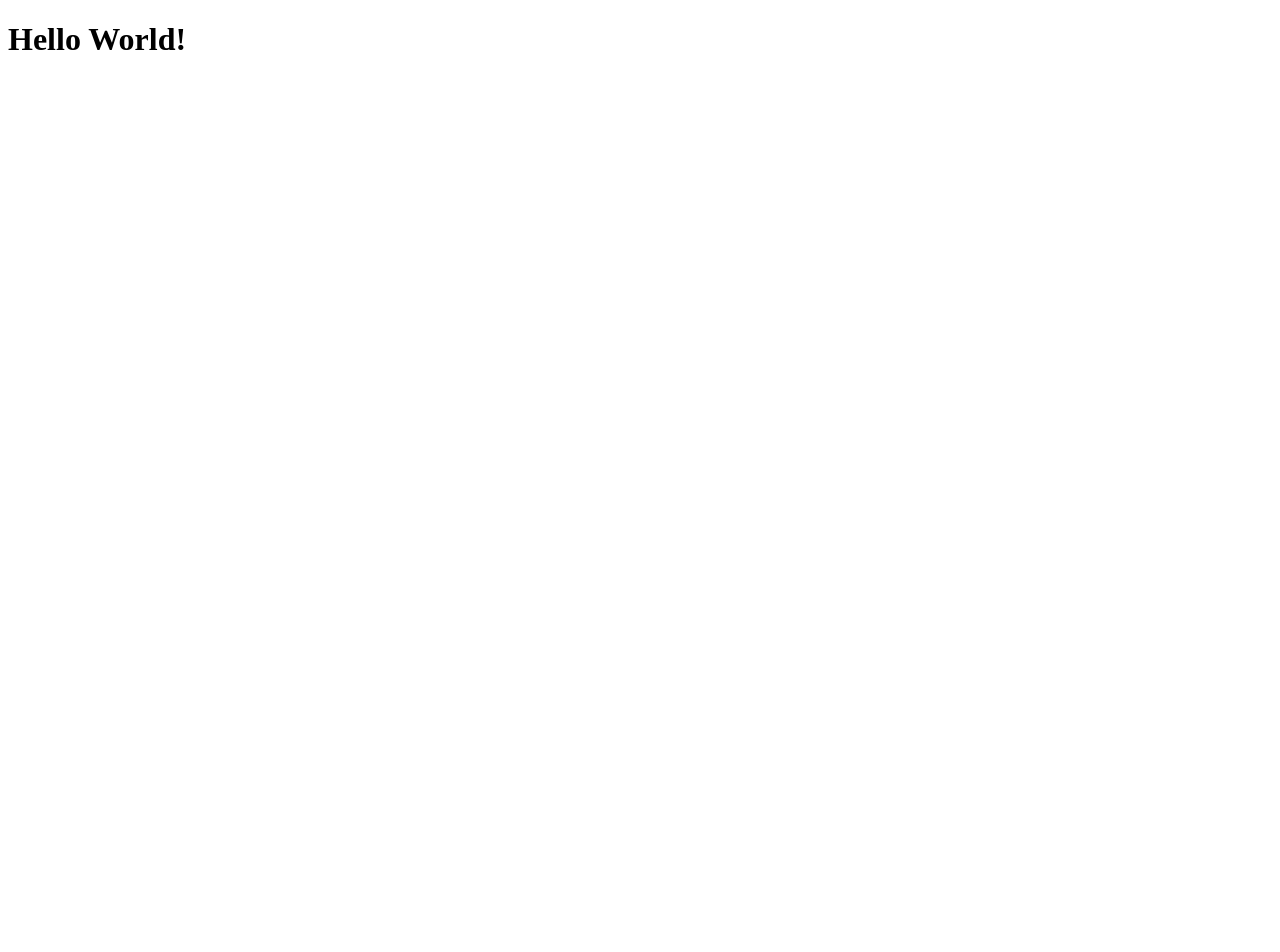
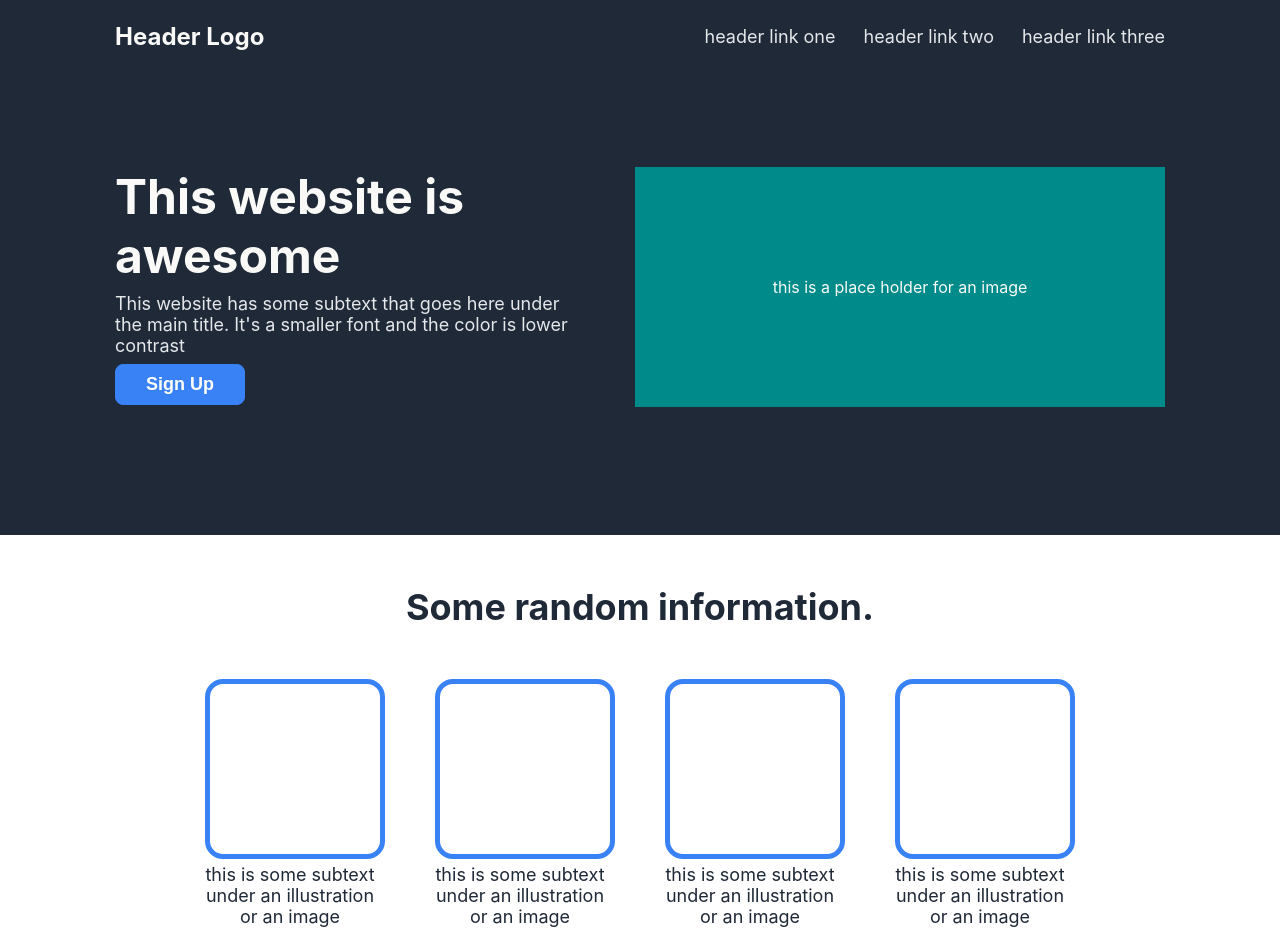
Before and after one commit to SalmanBam/landing-page, a plain HTML site: page index.html in a window 1280 px wide. Shown: the top 952 px of the page. Before the commit the page ends 800 px from the top, so only its background shows below. Drawn offline with Linux system fonts and the light colour scheme.

Commit message:
Final commit

```diff
--- a/index.html
+++ b/index.html
@@ -1,11 +1,82 @@
 <!DOCTYPE html>
 <html lang="en">
-    <head>
-        <meta charset="UTF-8">
-        <title>Landing Page</title>
-    </head>
-
-    <body>
-        <h1>Hello World!</h1>
-    </body>
+  <head>
+    <meta charset="UTF-8" />
+    <title>Landing Page</title>
+    <link rel="stylesheet" href="style.css" />
+  </head>
+  <body>
+    <div class="header">
+      <div class="top-bar">
+        <div class="logo">Header Logo</div>
+        <ul>
+          <li>header link one</li>
+          <li>header link two</li>
+          <li>header link three</li>
+        </ul>
+      </div>
+      <div class="header-content">
+        <div class="header-content-left">
+          <div class="title">This website is awesome</div>
+          <div class="subtitle">
+            This website has some subtext that goes here under the main title.
+            It's a smaller font and the color is lower contrast
+          </div>
+          <button class="sign-up">Sign Up</button>
+        </div>
+        <div class="header-content-right">
+          this is a place holder for an image
+        </div>
+      </div>
+    </div>
+    <div class="main">
+      <div class="info-header">Some random information.</div>
+      <div class="boxes-container">
+        <div>
+          <div class="box"></div>
+          <div class="box-info">
+            this is some subtext under an illustration or an image
+          </div>
+        </div>
+        <div>
+          <div class="box"></div>
+          <div class="box-info">
+            this is some subtext under an illustration or an image
+          </div>
+        </div>
+        <div>
+          <div class="box"></div>
+          <div class="box-info">
+            this is some subtext under an illustration or an image
+          </div>
+        </div>
+        <div>
+          <div class="box"></div>
+          <div class="box-info">
+            this is some subtext under an illustration or an image
+          </div>
+        </div>
+      </div>
+    </div>
+    <div class="quote-block">
+      <div class="quote-box">
+        <div class="quote">
+          This is an inspiring quote, or a testimonial from a customer. Maybe
+          it's just filling up space, or maybe people will actually read it. Who
+          knows? All I know is that it looks nice.
+        </div>
+        <div class="quote-author">-Thor, imaginary character</div>
+      </div>
+    </div>
+    <div class="sign-up-container">
+      <div>
+        <div class="sign-up-container-text">Call to action! It's time!</div>
+        <div class="sign-up-container-subtext">Sign up for our product by clicking that button right over there!</div>
+      </div>
+      <button class="sign-up">
+        Sign up
+      </button>
+    </div>
+    <div class="footer">Copyright © Salman Bam 2023</div>
+  </body>
 </html>
--- /dev/null
+++ b/style.css
@@ -0,0 +1,201 @@
+body {
+  font-family: -apple-system, BlinkMacSystemFont, "Segoe UI", Roboto, Oxygen,
+    Ubuntu, Cantarell, "Open Sans", "Helvetica Neue", sans-serif;
+  margin: 0;
+}
+
+.header {
+  height: 535px;
+  background: #1f2937;
+  color: #f9faf8;
+  display: flex;
+  flex-direction: column;
+}
+
+.top-bar {
+  height: 72px;
+  display: flex;
+  align-items: center;
+  justify-content: center;
+  margin-bottom: 95px;
+  gap: 60px;
+}
+
+.logo {
+  font-size: 24px;
+  font-weight: bold;
+  width: 460px;
+}
+
+.top-bar ul {
+  list-style-type: none;
+  margin: 0;
+  padding: 0;
+  display: flex;
+  justify-content: flex-end;
+  width: 530px;
+  gap: 28px;
+}
+
+li {
+  text-decoration: none;
+  font-size: 18px;
+  color: #e5e7eb;
+}
+
+.header-content {
+  display: flex;
+  justify-content: center;
+  height: 240px;
+  gap: 60px;
+}
+
+.header-content-right {
+  background-color: darkcyan;
+  width: 530px;
+  display: flex;
+  justify-content: center;
+  align-items: center;
+}
+
+.header-content-left {
+  display: flex;
+  flex-direction: column;
+  width: 460px;
+  gap: 8px;
+}
+
+.title {
+  font-size: 48px;
+  font-weight: bolder;
+}
+
+.subtitle {
+  font-size: 18px;
+  color: #e5e7eb;
+}
+
+button {
+  cursor: pointer;
+  padding: 9px;
+  border-radius: 8px;
+  width: 130px;
+}
+
+button.sign-up {
+  background: #3882f6;
+  border: 1px solid #3882f6;
+  font-weight: bold;
+  color: white;
+  font-size: 18px;
+}
+
+/* Header  */
+
+.main {
+  height: 515px;
+  display: flex;
+  flex-direction: column;
+  align-items: center;
+  gap: 50px;
+}
+
+.info-header {
+  font-size: 36px;
+  font-weight: bolder;
+  color: #1f2937;
+  margin-top: 50px;
+}
+
+.boxes-container {
+  display: flex;
+  gap: 50px;
+}
+
+.box {
+  border: 5px solid #3882f6;
+  border-radius: 18px;
+  height: 170px;
+  width: 170px;
+}
+
+.box-info {
+  font-size: 18px;
+  color: #1f2937;
+  width: 170px;
+  text-align: center;
+  margin-top: 5px;
+}
+
+
+/* Main */
+
+.quote-block {
+  height: 460px;
+  background-color: #e5e7eb;
+  display: flex;
+  justify-content: center;
+  align-items: center;
+}
+
+.quote-box{
+  display: flex;
+  flex-direction: column;
+  justify-content: center;
+  align-items: center;
+  width: 800px;
+}
+
+.quote {
+  line-height: 1.3;
+  font-size: 36px;
+  font-family: italic light;
+  font-style: italic;
+  color: #1f2937;
+}
+
+.quote-author {
+  align-self: flex-end;
+  font-size: 22px;
+  font-style: italic;
+  color: #1f2937;
+}
+
+/* Quote */
+
+.sign-up-container {
+  background-color: #3882f6;
+  border-radius: 10px;
+  margin:95px 390px;
+  padding: 45px 100px;
+  display: flex;
+  justify-content: space-around;
+  align-items: center;
+}
+
+.sign-up-container-text {
+  font-size: 24px;
+  font-weight: bold;
+  color: #f9faf8;
+}
+
+.sign-up-container-subtext {
+  font-size: 18px;
+  color: #e5e7eb;
+}
+
+.sign-up-container .sign-up {
+  border: 1px solid white;
+}
+
+/* Sign up container  */
+
+.footer {
+  height: 100px;
+  background-color: #1f2937;
+  font-size: 18px;
+  color: #e5e7eb;
+  display: flex;
+  justify-content: center;
+  align-items: center;
+}
```
